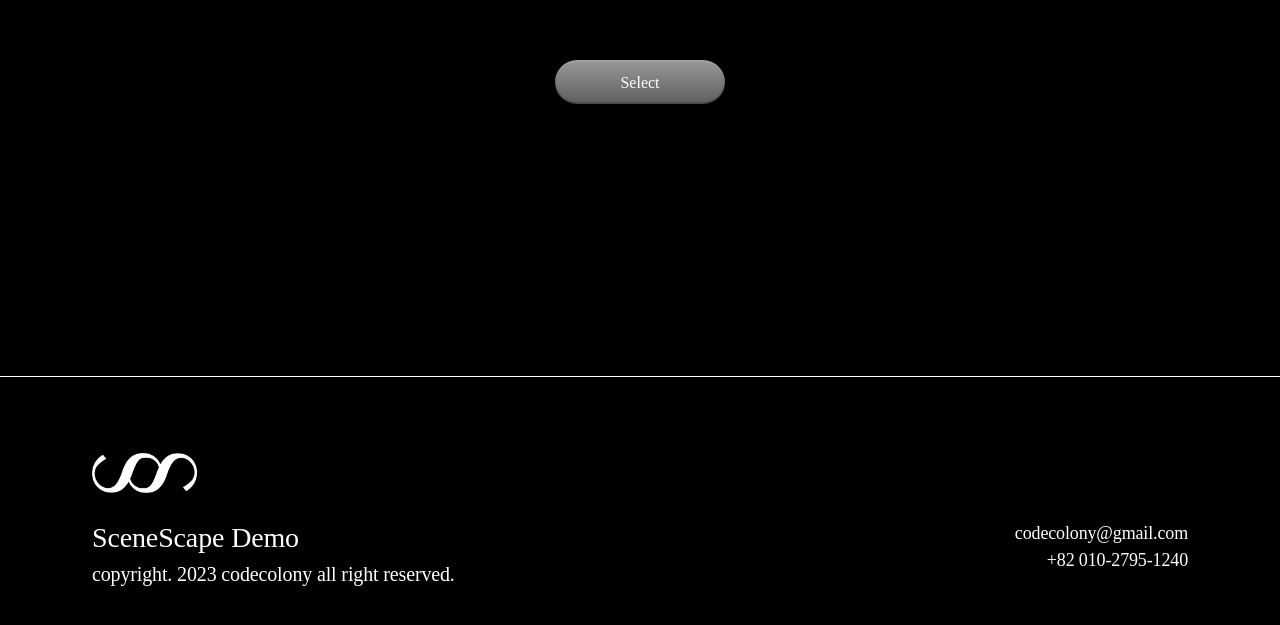
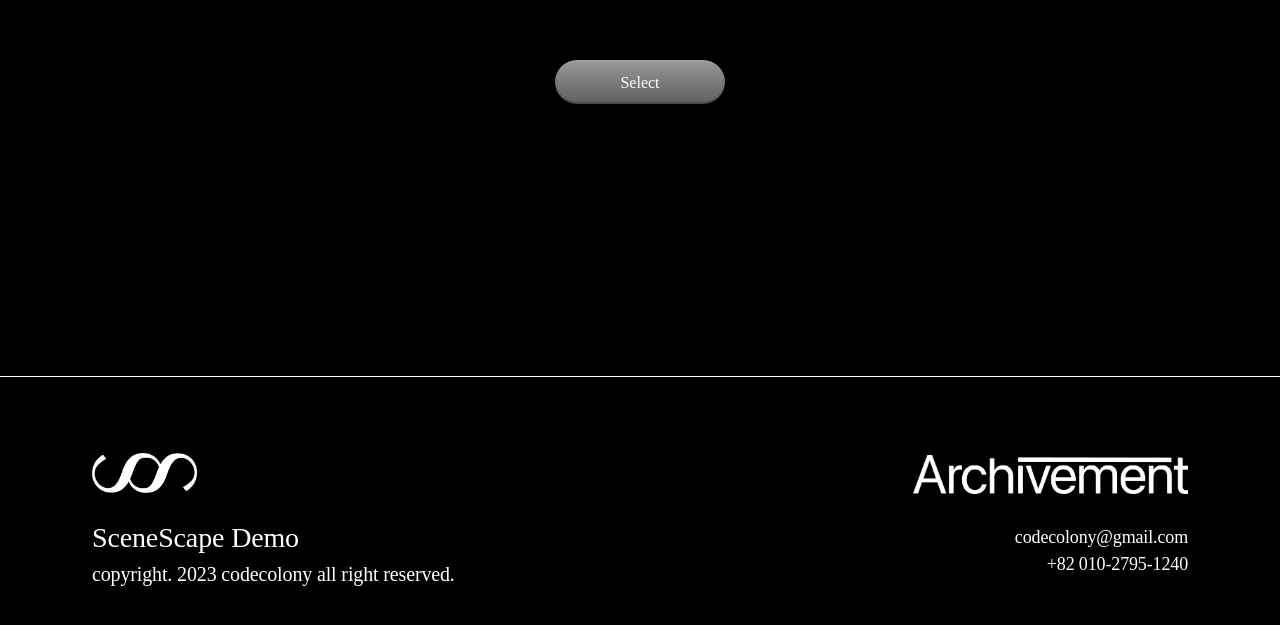
Before and after one commit to archivement-studio/archivement-client, a React (Create React App) app: page /about in a window 1280 px wide. Shown: the part 1446-2071 px from the top of the page. Built offline with nearby package versions, Linux system fonts and the light colour scheme; a web font is replaced by a local one.

Commit message:
refact: footer에 archivement 로고 추가

```diff
--- a/src/components/Footer.js
+++ b/src/components/Footer.js
@@ -17,12 +17,17 @@ const StyleFooterLeftItem = styled.div`
 
 const StyleFooterRightItem = styled.div`
     text-align: right;
-    padding-top: 143px;
+    padding-top: 78px;
 `
 
 const StyleArchivementIcon = styled.img`
     width: 105px;
     margin-bottom: 22px;
+`
+
+const StyleArchivementLogo = styled.img`
+    padding-bottom: 28px;
+    width: 275px;
 `
 
 const archivementIcon = "/assets/icons/archivement-icon.png";
@@ -36,6 +41,7 @@ export default function Footer(){
                 <h1 className="footer-copyright">copyright. 2023 codecolony all right reserved.</h1>
             </StyleFooterLeftItem>
             <StyleFooterRightItem>
+                <StyleArchivementLogo src="/assets/images/archivement-logo.png"/>
                 <h1>codecolony@gmail.com</h1>
                 <h1>+82 010-2795-1240</h1>
             </StyleFooterRightItem>
```
